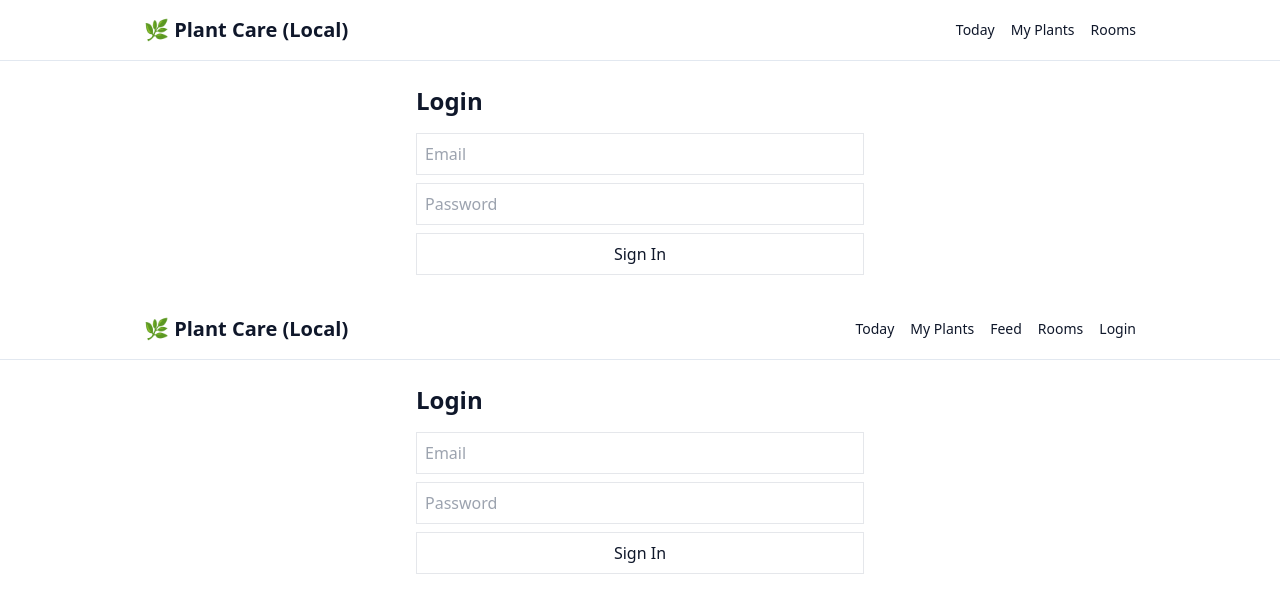
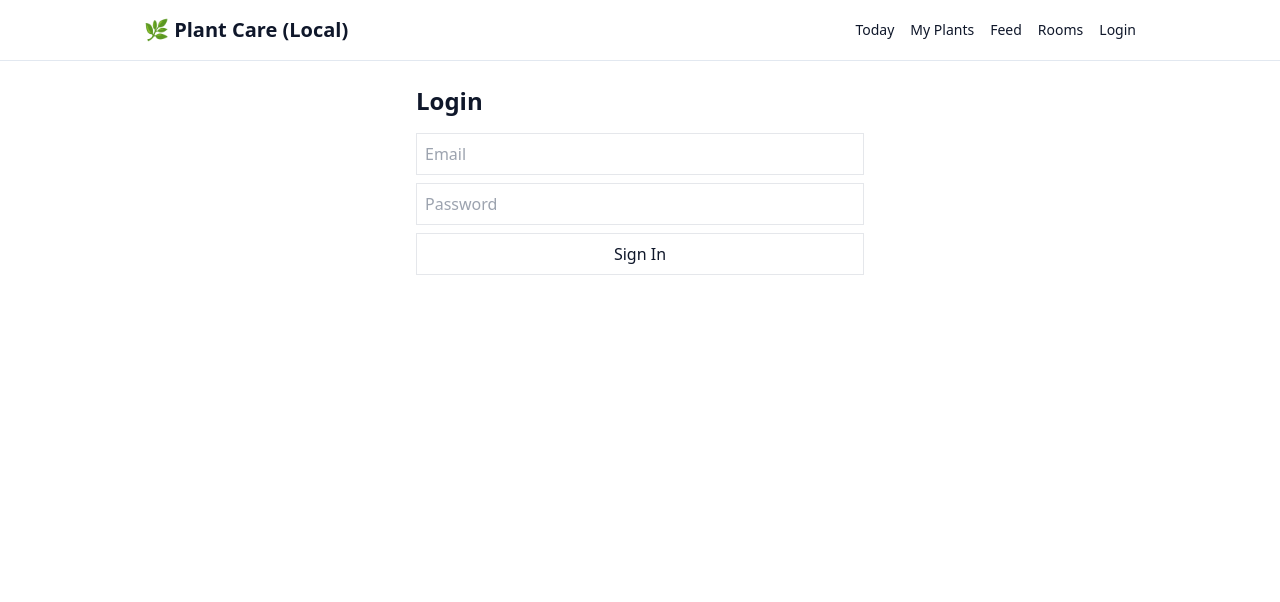
Before and after one commit to osmond/redesigned-journey, a Next.js app: page /login in a window 1280 px wide. Shown: the top 602 px of the page. Built offline with nearby package versions, Linux system fonts and the light colour scheme; no server answers.

Commit message:
fix duplicate login render

```diff
--- a/src/app/layout.tsx
+++ b/src/app/layout.tsx
@@ -34,22 +34,6 @@ export default async function RootLayout({ children }: { children: React.ReactNo
   return (
     <html lang="en">
       <body>
-
-        <header className="border-b border-slate-200 dark:border-slate-800">
-          <div className="container py-4 flex items-center justify-between">
-            <h1 className="text-xl font-semibold">🌿 Plant Care (Local)</h1>
-            <nav className="flex items-center gap-4 text-sm">
-              <a className="hover:underline" href="/">Today</a>
-              <a className="hover:underline" href="/plants">My Plants</a>
-              <a className="hover:underline" href="/rooms">Rooms</a>
-            </nav>
-          </div>
-        </header>
-        <main className="container py-6">{children}</main>
-        <ServiceWorkerRegistration />
-        <InstallPrompt />
-        <CareEventQueueProvider />
-
         <SupabaseProvider initialSession={session}>
           <header className="border-b border-slate-200 dark:border-slate-800">
             <div className="container py-4 flex items-center justify-between">
@@ -66,8 +50,11 @@ export default async function RootLayout({ children }: { children: React.ReactNo
           <main className="container py-6">{children}</main>
         </SupabaseProvider>
 
+        <ServiceWorkerRegistration />
+        <InstallPrompt />
+        <CareEventQueueProvider />
+
         {process.env.NODE_ENV === 'production' && <Analytics />}
-
       </body>
     </html>
   )
```
